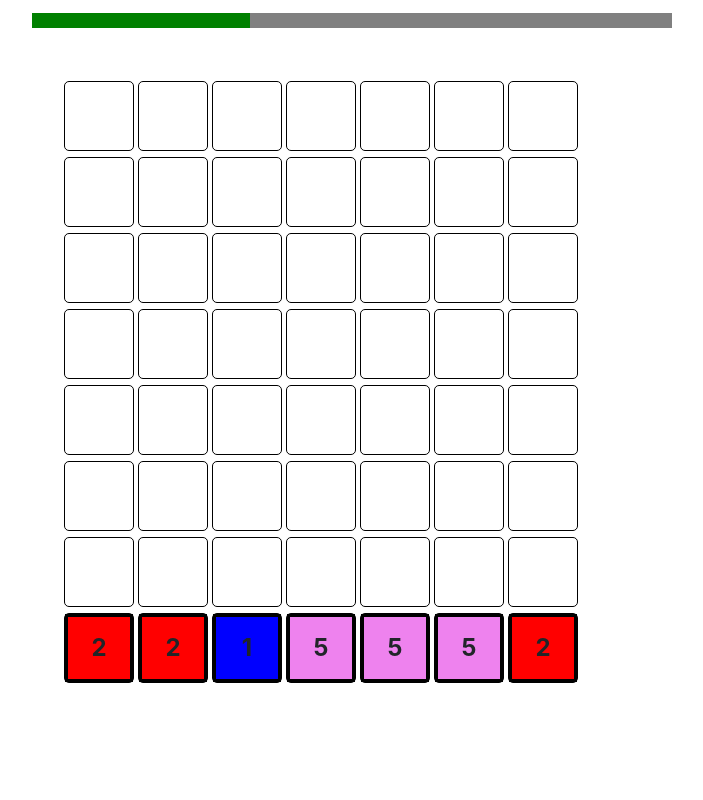
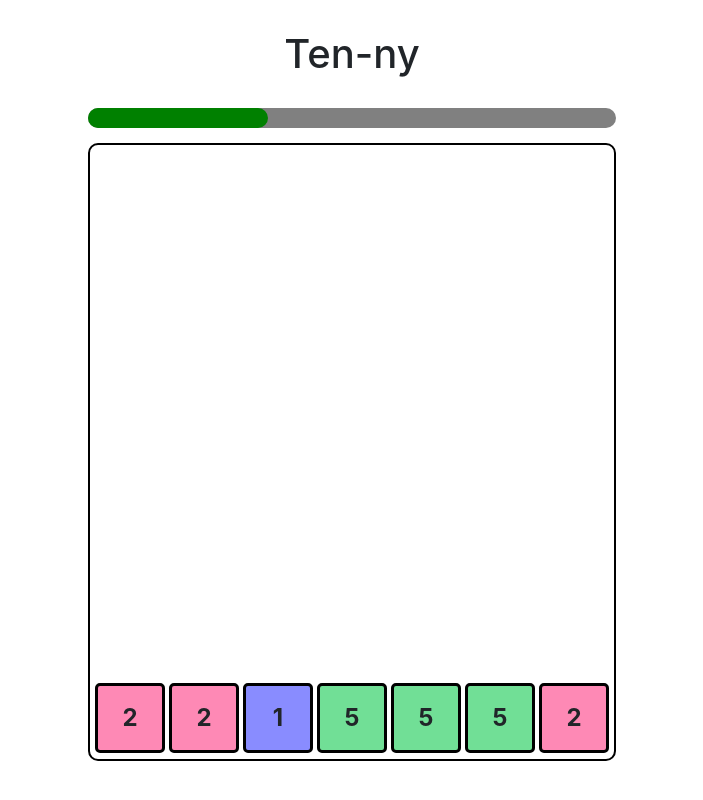
Before and after one commit to sandormatyas/twenty-game-js, a Flask app: page / in a window 1280 px wide. Shown: the whole page, without its empty margins (288-991 px from the left). Run offline with Flask 2, Linux system fonts and the light colour scheme; some libraries are stand-ins or nearby versions.

Commit message:
add further redesign changes

```diff
--- a/static/css/game.css
+++ b/static/css/game.css
@@ -1,7 +1,7 @@
 .cell {
-    cursor: pointer;
-    border: solid 1px black;
-    border-radius: 5px;
+    cursor: grab;
+    /*border: solid 1px black;*/
+    /*border-radius: 5px;*/
     display: inline-block;
     width: 70px;
     height: 70px;
@@ -16,6 +16,7 @@
     cursor: pointer;
     width: 100%;
     height: 100%;
+    border-radius: 5px;
 }
 
 .number, .coin, .cell {
@@ -32,54 +33,80 @@
 }
 
 .game-board {
-    width: 550px;
-    height: 510px;
-    margin-top: 50px;
+    display: block;
+    width: max-content;
+    margin-top: 30px;
+}
+
+.play-area {
+    padding: 3px;
+    border: solid 2px black;
+    border-radius: 10px;
+}
+
+.row {
+    margin-right: 0;
+    margin-left: 0;
+}
+
+#title {
+    display: block;
+    margin-top: 30px;
+    text-align: center;
 }
 
 #timer-container {
     display: flex;
     justify-content: center;
-    margin-top: 1%;
+    margin: 15px auto;
 }
 
 #timer {
-    width: 50%;
+    width: 100%;
     background-color: grey;
+    height: 20px;
+    border-radius: 10px;
 }
 
 #timer-bar {
     width: 100%;
-    height: 15px;
+    height: inherit;
+    border-radius: inherit;
     background-color: green;
 }
 
+#game-title {
+    display: block;
+    text-align: center;
+    margin-top: 30px;
+}
+
 .coin[data-color="1"] {
-    background-color: blue;
+    background-color: #898cff;
 }
 .coin[data-color="2"] {
-    background-color: red;
+    background-color: #fe89b5;
 }
 .coin[data-color="3"] {
-    background-color: green;
+    background-color: #ffdc8a;
 }
 .coin[data-color="4"] {
-    background-color: magenta;
+    background-color: #90d4f7;
 }
 .coin[data-color="5"] {
-    background-color: violet;
+    background-color: #71df96;
 }
 .coin[data-color="6"] {
-    background-color: darkgoldenrod;
+    background-color: #f5a26e;
 }
 .coin[data-color="7"] {
-    background-color: saddlebrown;
+    background-color: #ed6e79;
 }
 .coin[data-color="8"] {
-    background-color: lightseagreen;
+    background-color: #66eebc;
 }
 .coin[data-color="9"] {
-    background-color: grey;
+    background-color: #f03948;
 }
 .coin[data-color="10"] {
     background-color: yellow;
--- a/templates/game.html
+++ b/templates/game.html
@@ -3,12 +3,16 @@
     {{ super() }}
 {% endblock %}
 {% block content %}
+    <div id="game-title">
+        <h1>Ten-ny</h1>
+    </div>
+    <div class="mx-auto game-board" id="main-game-board">
         <div id="timer-container">
             <div id="timer">
                 <div id="timer-bar"></div>
             </div>
         </div>
-    <div class="mx-auto game-board" id="main-game-board">
+        <div class="play-area">
             {% for row in range(8) %}
                 <div class="row">
                     {% for column in range(7) %}
@@ -17,4 +21,5 @@
                 </div>
             {% endfor %}
         </div>
+    </div>
 {% endblock %}
```
Lines whose indentation alone changed are shown as unchanged.
